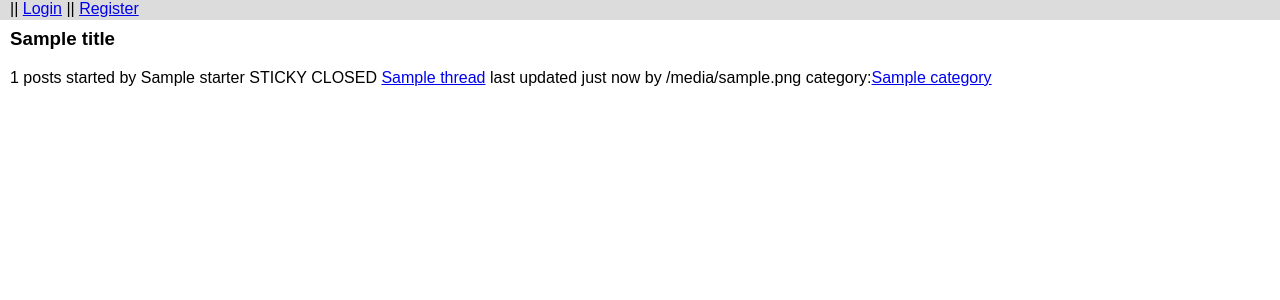
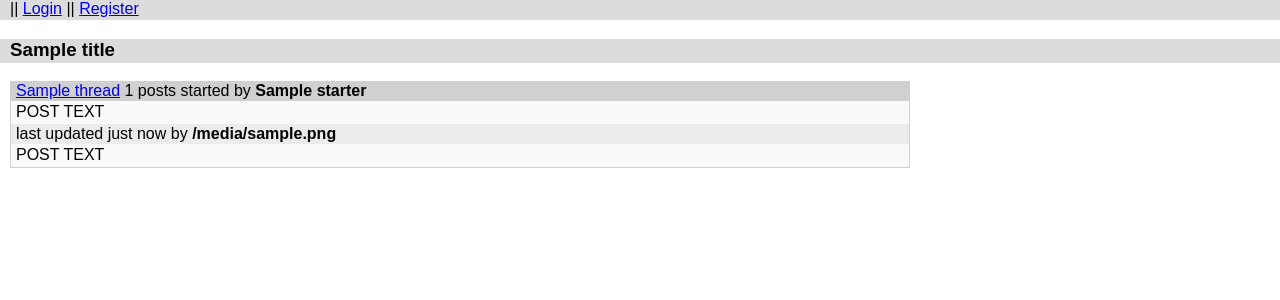
Before and after one commit to HoverHell/xmppforum, a Django app: template snapboard/templates/snapboard/thread_index.html in a window 1280 px wide. Shown: the top 300 px of the page. Run offline with Django 3.2, Linux system fonts and the light colour scheme; the template is opened without the code that fills it: most values are stand-ins (such as "Sample title", 1, 10 or a date in 2020); parts of the project's set-up code (start-up, migrations or seed data) failed here and were passed over; some libraries are stand-ins or nearby versions.

Commit message:
main page, thread_index, cathegory_index styles

```diff
--- a/snapboard/media/css/snapboard.css
+++ b/snapboard/media/css/snapboard.css
@@ -2,6 +2,7 @@
 
 #x>p,#x>form,.w,.tp,.ta,.tm{margin-left:10px;margin-right:10px}
 #x>form>table,.ta,.pm,.tp,.w>*,.w.st,.tp .v,.f{margin-top:8px}
+.thr>.w,.cat>.w{margin-bottom:8px}
 
 .f{border-collapse:collapse;border-spacing:0}
 .f,.f textarea,.f input[type="text"]{width:100%}
@@ -13,7 +14,7 @@
 .b{background-color:#fff;padding:1px 3px 2px;border-right:1px #D0D0D0 solid}
 form>table th{text-align:right}
 
-.tb,.pm{background-color:#DCDCDC;padding:0 10px 2px}
+.cat>h3,.thr>h3,.tb,.pm{background-color:#DCDCDC;padding:0 10px 2px}
 .r{color:#d00}
 
 .tm{float:right}
@@ -49,4 +50,4 @@ div.rm{text-align:center}
 .w .t>div,.pc.fp>.v>.t>div{padding:2px 5px 3px}
 .pc>.v>.t>div{border-top:1px solid #D0D0D0}
 .fp.pc>.v>.t>div{border-top-color:#ECECEC}
-.w>div>.v>.t>div,.w>div>div>.v>.t>div,.l>.v>.t>div,.l>div>.v>.t>div{border-bottom:1px solid #D0D0D0}
+.l>.v>.t>div,.l>div>.v>.t>div{border-bottom:1px solid #D0D0D0}
--- a/snapboard/templates/snapboard/include/show_posts.html
+++ b/snapboard/templates/snapboard/include/show_posts.html
@@ -30,7 +30,7 @@
 <div class="w{% if subtopic %} st{% endif %}">
 {% for post, post_info in post_list %}
   {% if not post_info.open %}</div></div>{% endif %}
-  <div id="sp{{ post.id_form_m }}" {% if not post.is_flat %}{% ifnotequal post.depth listdepth %}{% if post.next_sibling %}class="np{% if post.numchild != 1 %} l{% endif %}{% if post.censor %}{% if not user.is_staff %} pc{% else %} apc{% endif %}{% else %}{% ifnotequal post.abuse 0 %}{% if not user.is_staff %} pr{% else %} apr{% endif %}{% endifnotequal %}{% endif %}"{% else %}class="ep{% if post.numchild != 1 %} l{% endif %}{% if post.censor %}{% if not user.is_staff %} pc{% else %} apc{% endif %}{% else %}{% ifnotequal post.abuse 0 %}{% if not user.is_staff %} pr{% else %} apr{% endif %}{% endifnotequal %}{% endif %}"{% endif %}{% else %}{% if post.censor %}{% if not user.is_staff %}class="pc"{% else %}class="apc"{% endif %}{% else %}{% ifnotequal post.abuse 0 %}{% if not user.is_staff %}class="pr"{% else %}class="apr"{% endif %}{% endifnotequal %}{% endif %}{% endifnotequal %}{% else %}class="fp{% if post.numchild != 1 %} l{% endif %}{% if post.censor %}{% if not user.is_staff %} pc{% else %} apc{% endif %}{% else %}{% ifnotequal post.abuse 0 %}{% if not user.is_staff %} pr{% else %} apr{% endif %}{% endifnotequal %}{% endif %}"{% endif %}>
+  <div id="sp{{ post.id_form_m }}" {% if not post.is_flat %}{% ifnotequal post.depth listdepth %}{% if post.next_sibling %}class="np{% if post.numchild != 1 %} l{% endif %}{% if post.censor %}{% if not user.is_staff %} pc{% else %} apc{% endif %}{% else %}{% ifnotequal post.abuse 0 %}{% if not user.is_staff %} pr{% else %} apr{% endif %}{% endifnotequal %}{% endif %}"{% else %}class="ep{% if post.numchild != 1 %} l{% endif %}{% if post.censor %}{% if not user.is_staff %} pc{% else %} apc{% endif %}{% else %}{% ifnotequal post.abuse 0 %}{% if not user.is_staff %} pr{% else %} apr{% endif %}{% endifnotequal %}{% endif %}"{% endif %}{% else %}{% if post.numchild != 1 %}class="l{% if post.censor %}{% if not user.is_staff %} pc{% else %} apc{% endif %}{% else %}{% ifnotequal post.abuse 0 %}{% if not user.is_staff %} pr{% else %} apr{% endif %}{% endifnotequal %}{% endif %}"{% else %}{% if post.censor %}{% if not user.is_staff %}class="pc"{% else %}class="apc"{% endif %}{% else %}{% ifnotequal post.abuse 0 %}{% if not user.is_staff %}class="pr"{% else %}class="apr"{% endif %}{% endifnotequal %}{% endif %}{% endif %}{% endifnotequal %}{% else %}class="fp{% if post.numchild != 1 %} l{% endif %}{% if post.censor %}{% if not user.is_staff %} pc{% else %} apc{% endif %}{% else %}{% ifnotequal post.abuse 0 %}{% if not user.is_staff %} pr{% else %} apr{% endif %}{% endifnotequal %}{% endif %}"{% endif %}>
     {% if not post.is_flat %}{% ifnotequal post.depth listdepth %}{% if not post.next_sibling %}<div class="pp"></div>{% endif %}<div class="hw"><div class="pt"></div>{% endifnotequal %}{% endif %}
       {% if post.censor and not user.is_staff %}
         <div id="spv{{ post.id }}" class="v"><div id="spt{{ post.id }}" class="t"><div>Censored post <a href="{% url snapboard_thread_post post.id %}">#{{ post.id_form_m }}</a>.</div></div></div>
--- a/snapboard/templates/snapboard/include/thread_index.html
+++ b/snapboard/templates/snapboard/include/thread_index.html
@@ -1,24 +1,38 @@
 {% load i18n %}
 {% load pagination_tags %}
 {% load extras %}
-<div class="thr w">
+<div class="thr">
 <h3>{{ title }}</h3>
 {% autopaginate threads user_settings.tpp %}{% paginate %}
+<div class="w">
 {% if threads %}
 {% for thread in threads %}
-<div>
-  <span>{{ thread.post_count }} posts</span>
-  <span>started by {{ thread.starter }}</span>
-  <span>{% if thread.gsticky %}STICKY{% else %}{% if category and thread.csticky %}STICKY{% endif %}{% endif %}
-    {% if thread.closed %}CLOSED{% endif %} <a href="{% url snapboard_thread thread.id %}">{{ thread.subject }}</a></span>
-  <span class="ti">last updated {% reltime thread.date %}</span>
-  <span>by {{ thread.last_poster }}</span>
-  {% block thread_category_optional %}
-    <span>category:<a href="{% url snapboard_category_thread_index thread.category.id %}">{{ thread.category }}</a></span>
-  {% endblock %}
+<div{% if thread.gsticky %}{% else %}{% if category and thread.csticky %}{% endif %}{% endif %}{% if thread.closed %}{% endif %}>
+  <div class="h"><div><div>
+    <span class="hm">
+      <span>{% if not category %}<a href="{% url snapboard_category_thread_index thread.category.id %}">{{ thread.category }}</a> / {% endif %}<a href="{% url snapboard_thread thread.id %}">{{ thread.subject }}</a></span>
+      <span>{{ thread.post_count }} posts</span>
+      <span>started by <span class="un">{{ thread.starter }}</span></span>
+    </span>
+  </div></div></div>
+  <div class="v">
+    <div class="t"><div>POST TEXT</div></div>
+  </div>
+  <div class="fp l">
+    <div class="h"><div><div>
+      <span class="hm">
+        <span class="ti">last updated {% reltime thread.date %}</span>
+        <span>by <span class="un">{{ thread.last_poster }}</span></span>
+      </span>
+    </div></div></div>
+    <div class="v">
+      <div class="t"><div>POST TEXT</div></div>
+    </div>
+  </div>
 </div>
 {% endfor %}
 {% else %}
   <p>{% trans "No threads are available." %}</p>
 {% endif %}
 </div>
+</div>
```
Also changed, not shown: snapboard/templates/snapboard/include/category_index.html (+6 -2 lines).
